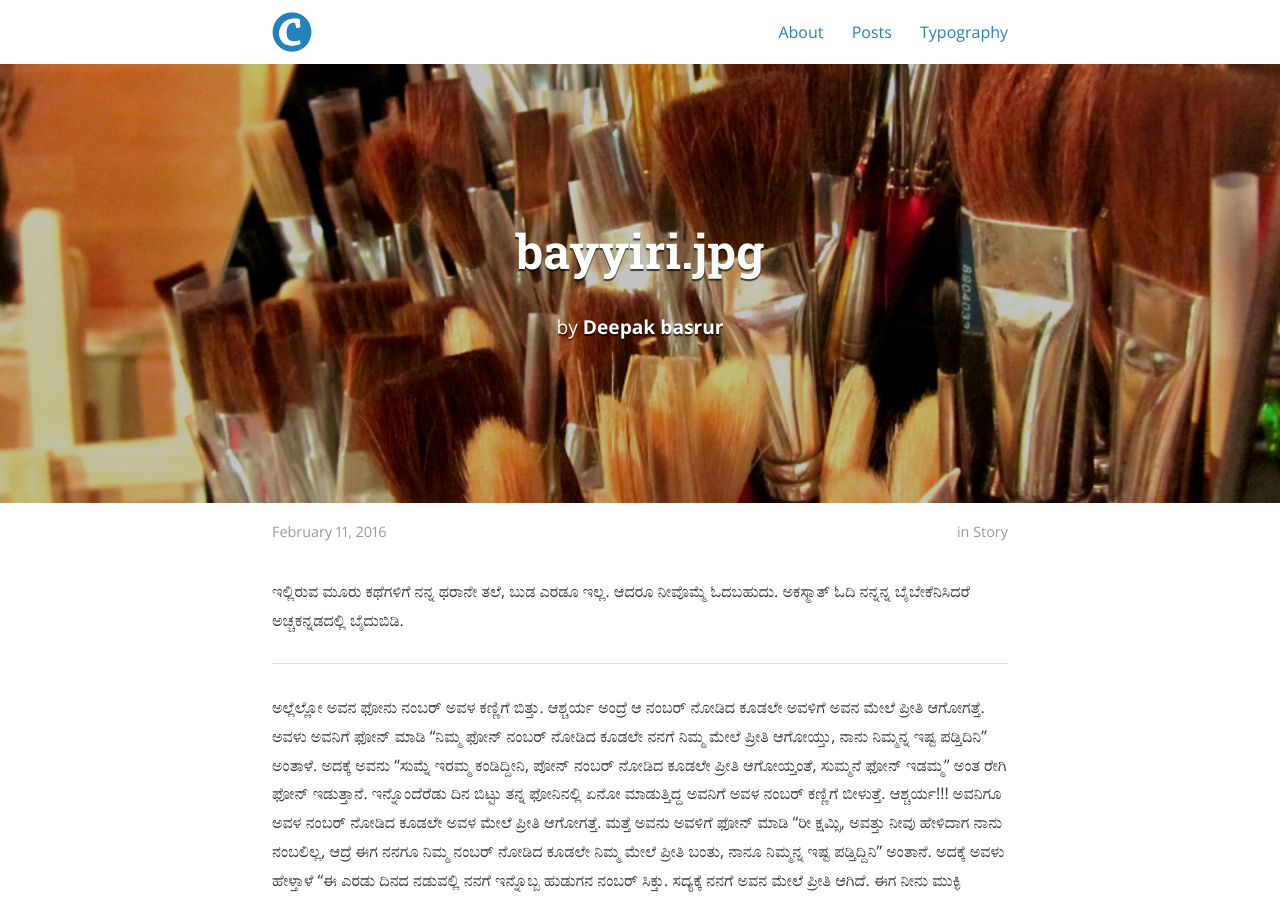
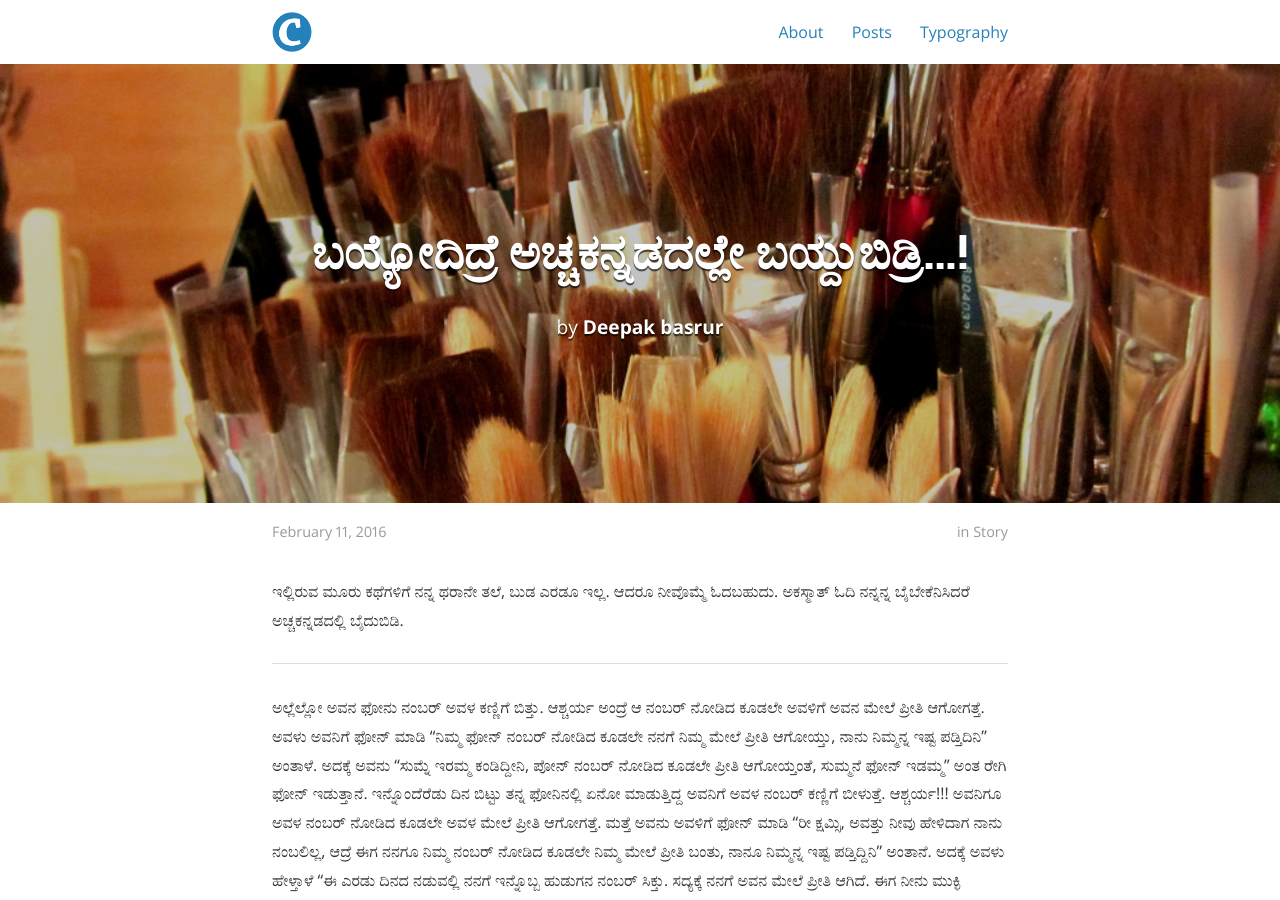
Before and after one commit to bencentra/centrarium, a Jekyll site: the page built from _posts/2016-02-11-bayyodidre.markdown, in a window 1280 px wide and 900 px high. Built offline with Jekyll 4.4.1, drawn with Linux system fonts in a browser that asks for light colours; nearby versions of some CDN libraries; comment, search, counter and statistics services are not loaded; a style sheet for code colours, icons or effects is not loaded.

Commit message:
Update 2016-02-11-bayyodidre.markdown

```diff
--- a/_posts/2016-02-11-bayyodidre.markdown
+++ b/_posts/2016-02-11-bayyodidre.markdown
@@ -1,7 +1,7 @@
 ---
 
 layout: post
-title:  "bayyiri.jpg"
+title:  "ಬಯ್ಯೋದಿದ್ರೆ ಅಚ್ಚಕನ್ನಡದಲ್ಲೇ ಬಯ್ದುಬಿಡ್ರಿ…!"
 date:   2016-02-11
 author: Deepak basrur
 categories: Story
```
